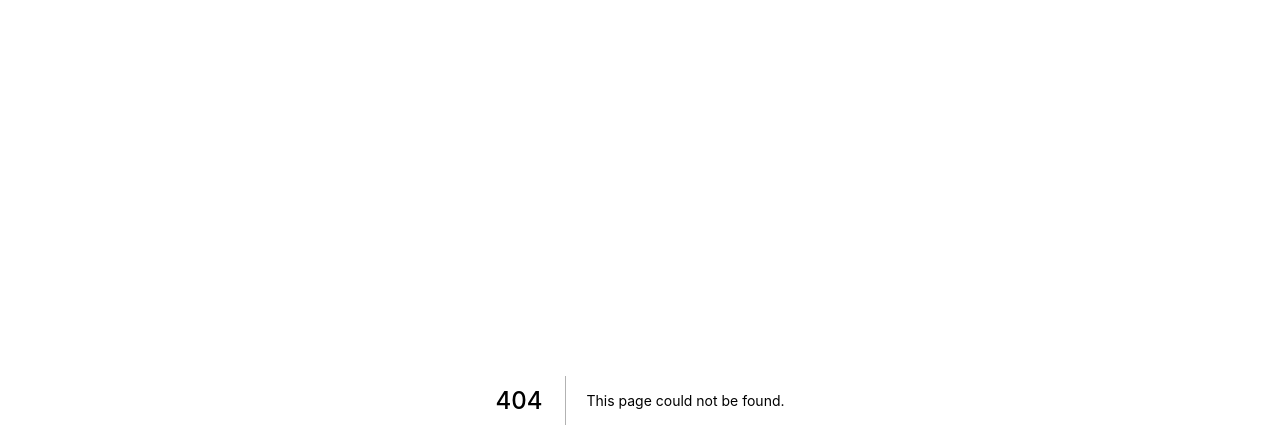
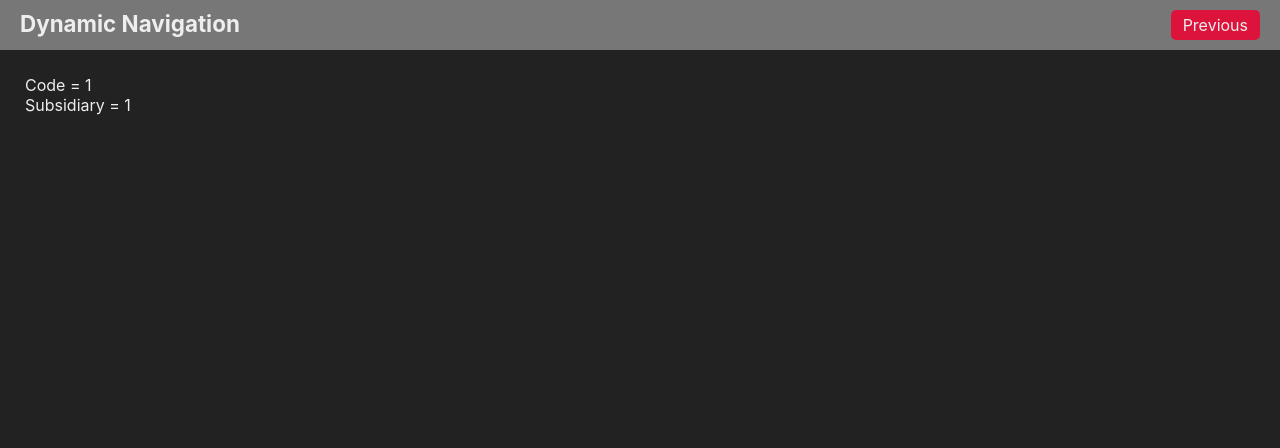
Before and after one commit to AlbertoParente/study-react-nextjs, a Next.js app: page /client/1/1 in a window 1280 px wide. Before the commit this address had no page. Shown: the top 448 px of the page. Built offline with nearby package versions, Linux system fonts and the light colour scheme.

Commit message:
Navigation simple and dynamics

```diff
--- /dev/null
+++ b/src/pages/client/[subsidiary]/[code].jsx
@@ -0,0 +1,13 @@
+import Layout from '../../../components/Layout'
+import { useRouter } from 'next/router'
+
+export default function ClientForCode() {
+    const router = useRouter()
+
+    return (
+        <Layout title="Dynamic Navigation">
+            <div>Code = {router.query.code}</div>
+            <div>Subsidiary = {router.query.subsidiary}</div>
+        </Layout>
+    )
+}
--- a/src/pages/index.jsx
+++ b/src/pages/index.jsx
@@ -1,5 +1,4 @@
 import Navigate from "../components/Navigate";
-
 
 export default function initial() {
     return (
@@ -9,6 +8,8 @@ export default function initial() {
             <Navigate text="Stylish" destiny="/stylish" />
             <Navigate text="Example" destiny="/example" cor="#9400d3"/>
             <Navigate text="Jsx" destiny="/jsx" color="crimson"/>
+            <Navigate text="Navigation #01" destiny="/navigation/" color="green"/>
+            <Navigate text="Navigation #02" destiny="/client/ce/123" color="blue"/>
         </div>
     )
 }
--- a/src/styles/Navigate.module.css
+++ b/src/styles/Navigate.module.css
@@ -3,4 +3,5 @@
     margin: 10px;
     border-radius: 8px;
     background-color: darkviolet;
+    cursor: pointer;
 }
```
Also changed, not shown: src/pages/navigation/index.jsx (added, +9 -0 lines), src/pages/jsx.jsx (line endings or trailing spaces).
